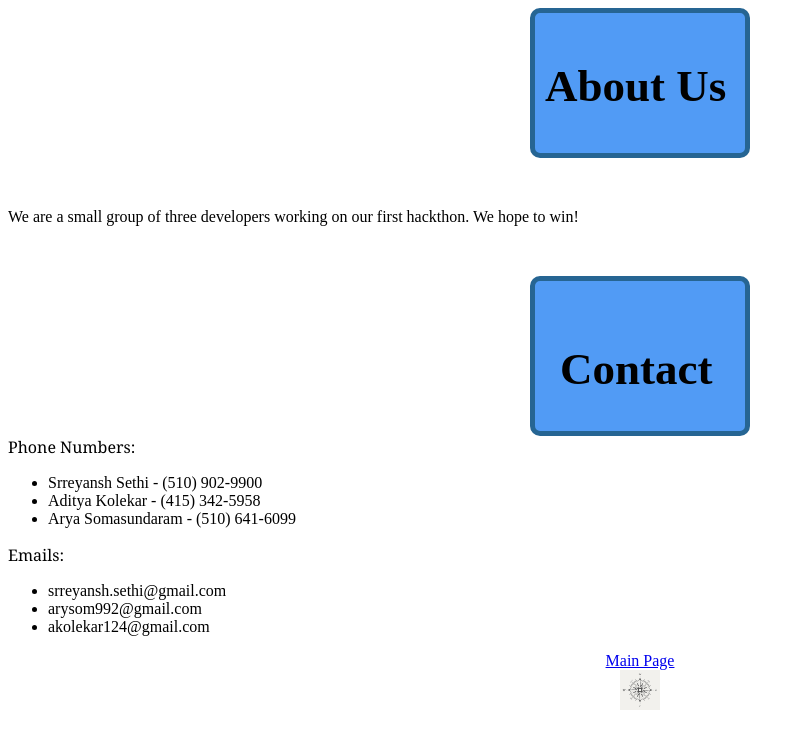
After one commit to HeadlessSnow786/spirechallenge, a Django app: template compasscompanion/templates/Info.html in a window 1280 px wide. The commit adds this page. Shown: the top 749 px of the page, without its empty margins (0-805 px from the left). Run offline with Django 4.2, Linux system fonts and the light colour scheme; the template is opened without the code that fills it, so the values that code supplies are empty.

Commit message:
Giga-Update
Big update to all files!

```diff
--- /dev/null
+++ b/compasscompanion/templates/Info.html
@@ -0,0 +1,86 @@
+<!DOCTYPE html>
+<html lang="en">
+<head>
+    <meta charset="UTF-8">
+    <meta http-equiv="X-UA-Compatible" content="IE=edge">
+    <meta name="viewport" content="width=device-width, initial-scale=1.0">
+    <div class="box">
+        <h2 style="font-size: 45px;">About Us</h2>
+      </div>
+    <style>
+        .box {
+			width: 220px;
+			height: 150px;
+            border-radius: 10px;
+            top: 100%;
+			left: 100%;
+			transform: center();
+			border: 5px solid rgb(38, 101, 147);
+			background-color: rgb(81, 155, 245);
+			padding: 10px;
+			box-sizing: border-box;
+            margin: 0 auto;
+		}
+
+        .box2 {
+			width: 220px;
+			height: 160px;
+            border-radius: 10px;
+            top: 100%;
+			left: 100%;
+			transform: center();
+			border: 5px solid rgb(38, 101, 147);
+			background-color: rgb(81, 155, 245);
+			padding: 25px;
+			box-sizing: border-box;
+            margin: 0 auto;
+		}
+
+        label {
+            text-align: center;
+			font-family: Georgia, Times, 'Times New Roman', serif;
+		}
+        footer {
+            text-align: center;
+        }
+    </style>
+</head>
+<body>
+    <p>&nbsp;&nbsp;&nbsp;&nbsp;&nbsp;</p>
+    <div class = "first">
+        <Label1>We are a small group of three developers working on our first hackthon.</Label>
+        <Label2>We hope to win!</Label>
+    </div>
+
+
+    <p>&nbsp;&nbsp;&nbsp;&nbsp;&nbsp;</p>
+    <div class="box2">
+        <h2 style="font-size: 45px;">Contact</h2>
+    </div>
+
+    <label>Phone Numbers:</label>
+    <ul>
+		<li>Srreyansh Sethi - (510) 902-9900</li>
+		<li>Aditya Kolekar - (415) 342-5958</li>
+		<li>Arya Somasundaram - (510) 641-6099</li>
+	</ul>
+
+    <label>Emails:</label>
+    <ul>
+		<li>srreyansh.sethi@gmail.com</li>
+        <li>arysom992@gmail.com</li>
+		<li>akolekar124@gmail.com</li>
+	</ul>
+
+    <footer>
+        <div class="footer-container">
+          <div class="footer-links">
+            <a href="#">Main Page</a>
+          </div>
+          <div class="footer-logo">
+            <img src="istockphoto-596814358-612x612.jpeg" alt="Company Logo" width="40" height="40">
+          </div>
+        </div>
+      </footer>
+</body>
+</html>
```
Also changed, not shown: compasscompanion/templates/front_page.html (+41 -18 lines), compasscompanion/templates/test.html (+19 -0 lines), compasscompanion/templates/360_F_32958831_LY53ZujBj0ehucLHsdLYJrC5sdkfswu4.jpeg (added), compasscompanion/templates/istockphoto-596814358-612x612.jpeg (added), 4 other files.
